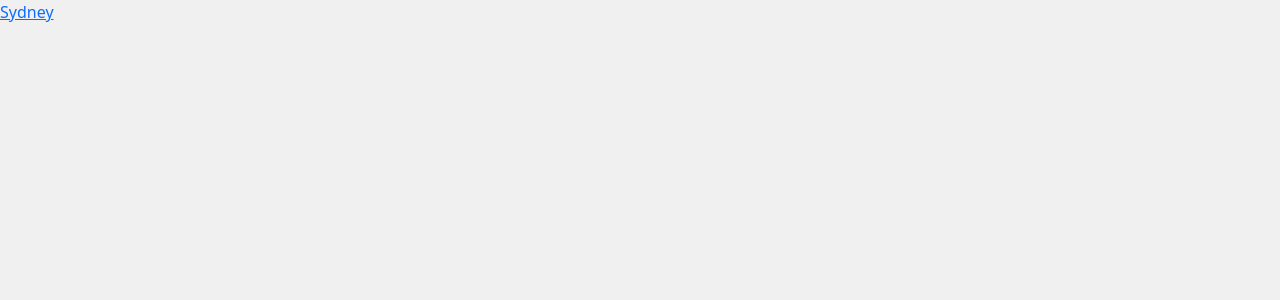
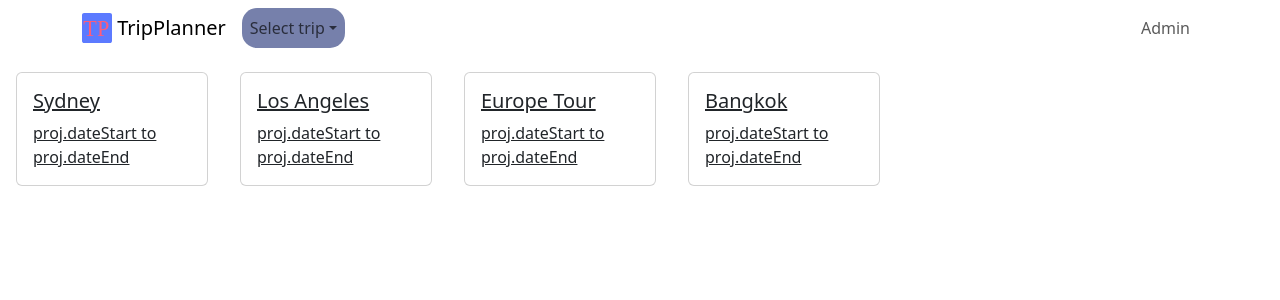
Before and after one commit to d95tan/tripplanner, a React (Vite) app: page /planning in a window 1280 px wide. Shown: the top 300 px of the page. Built offline with nearby package versions, Linux system fonts and the light colour scheme.

Commit message:
feat: planning page half done

```diff
--- a/src/App.jsx
+++ b/src/App.jsx
@@ -13,15 +13,15 @@ import PlanningPage from "./pages/PlanningPage/PlanningPage";
 function App() {
 
     return (
-        <div style={{ width: '100%', backgroundColor: '#f0f0f0', minHeight: '100vh' }}>
+        <>
             <Routes>
                 <Route path="/" element={<LandingPage />} />
                 <Route path="/signup" element={<SignupPage />} />
                 <Route path="/login" element={<LoginPage />} />
                 <Route path="planning/" element={<PlanningPage />} />
-                <Route path="planning/:project/calendar" element={<CalendarPage />} />
+                <Route path="planning/:project/" element={<CalendarPage />} />
             </Routes>
-        </ div>
+        </>
     );
 }
 
--- a/src/Components/NavbarIn.jsx
+++ b/src/Components/NavbarIn.jsx
@@ -0,0 +1,67 @@
+import { useState } from "react";
+
+import { useParams, NavLink } from "react-router-dom";
+
+import Nav from "react-bootstrap/Nav";
+import Navbar from "react-bootstrap/Navbar";
+import Container from "react-bootstrap/Container";
+import NavDropdown from "react-bootstrap/NavDropdown";
+
+
+export default function NavbarIn({projectsArr}) {
+
+    // Testing purposes only - should be accessed from a db
+    if (!projectsArr) {
+        projectsArr = ["Sydney",
+        "Los Angeles",
+        "Europe Tour",
+        "Bangkok"]
+    }
+
+    const { project } = useParams();
+    const projectRoute = "/planning/" + project + "/"
+    const [active, setActive] = useState(!!project);
+
+    return (
+        <Navbar>
+            <Container>
+                <Nav className="mr-auto">
+                <Navbar.Brand as={NavLink} to="/planning">
+                    <img
+                        alt="logo"
+                        src="/tp-logo.svg"
+                        width="30"
+                        height="30"
+                        className="d-inline-block align-top"
+                    />{" "}
+                    TripPlanner
+                </Navbar.Brand>
+                <NavDropdown title={project || "Select trip"} id="basic-nav-dropdown" style={{backgroundColor: "#7680ab", borderRadius: 15}}>
+                    {projectsArr.map((proj) =>
+                        <NavDropdown.Item
+                            key={proj}
+                            as={NavLink}
+                            to={"/planning/" + proj}
+                        >
+                            {proj}
+                        </NavDropdown.Item>)}
+                </NavDropdown>
+
+                {active && ( <>
+                    <Nav.Link as={NavLink} to={projectRoute}>Calendar Page</Nav.Link>
+                    <Nav.Link as={NavLink} to={projectRoute + "places"}>Places</Nav.Link>
+                    <Nav.Link as={NavLink} to={projectRoute + "info"}>Info</Nav.Link>
+                    <Nav.Link as={NavLink} to={projectRoute + "finances"}>Finances</Nav.Link>
+                    </>)}
+
+                </Nav>
+
+                <Nav className="ml-auto align-items-center">
+                    <Nav.Link as={NavLink} to="/profile">
+                        Admin
+                    </Nav.Link>
+                </Nav>
+            </Container>
+        </Navbar>
+    );
+}
--- a/src/pages/PlanningPage/CalendarPage/CalendarPage.jsx
+++ b/src/pages/PlanningPage/CalendarPage/CalendarPage.jsx
@@ -1,25 +1,15 @@
-import { NavLink, useParams } from "react-router-dom";
+import { useParams } from "react-router-dom";
+
+import NavbarIn from "../../../Components/NavbarIn";
 import CalendarItem from "./Components/CalendarItem";
 
 
 export default function CalendarPage() {
     let { project } = useParams()
-    console.log(project)
+    // console.log(project)
 
     return <>
-        <nav>
-            <NavLink to="/">Logo + TripPlanner</NavLink>
-            <select>
-                <option>Sydney</option>
-                <option>North Korea</option>
-                <option>Europe Tour</option>
-            </select>
-            <NavLink to="/planning/calendar">Calendar</NavLink>
-            <NavLink to="/planning/finances">Finances</NavLink>
-            <NavLink to="/planning/places">Places</NavLink>
-            <NavLink to="/planning/info">Info</NavLink>
-            <NavLink to="/">Logout</NavLink>
-        </nav>
+        <NavbarIn />
         <CalendarItem />
     </>
 }
--- a/src/pages/PlanningPage/PlanningPage.jsx
+++ b/src/pages/PlanningPage/PlanningPage.jsx
@@ -1,7 +1,37 @@
-import { Link } from "react-router-dom"
+import { Link } from "react-router-dom";
+import { useState } from "react";
+import Card from "react-bootstrap/Card";
+
+import NavbarIn from "../../Components/NavbarIn";
 
 export default function PlanningPage() {
-    return <>
-        <Link to="/planning/sydney/calendar">Sydney</Link>
-    </>
+    const [projectsArr, setProjectsArr] = useState([
+        "Sydney",
+        "Los Angeles",
+        "Europe Tour",
+        "Bangkok",
+    ]);
+
+    return (
+        <>
+            <NavbarIn projects={projectsArr} />
+            <div style={{display: "flex", flexDirection: "row"}}>
+                {projectsArr.map((proj) => (
+                    <Card
+                        key={proj}
+                        as={Link}
+                        to={"/planning/" + proj}
+                        style={{ width: "12rem", margin:"1rem" }}
+                    >
+                        <Card.Body>
+                            <Card.Title>{proj}</Card.Title>
+                            <Card.Text>
+                                proj.dateStart to proj.dateEnd
+                            </Card.Text>
+                        </Card.Body>
+                    </Card>
+                ))}
+            </div>
+        </>
+    );
 }
```
